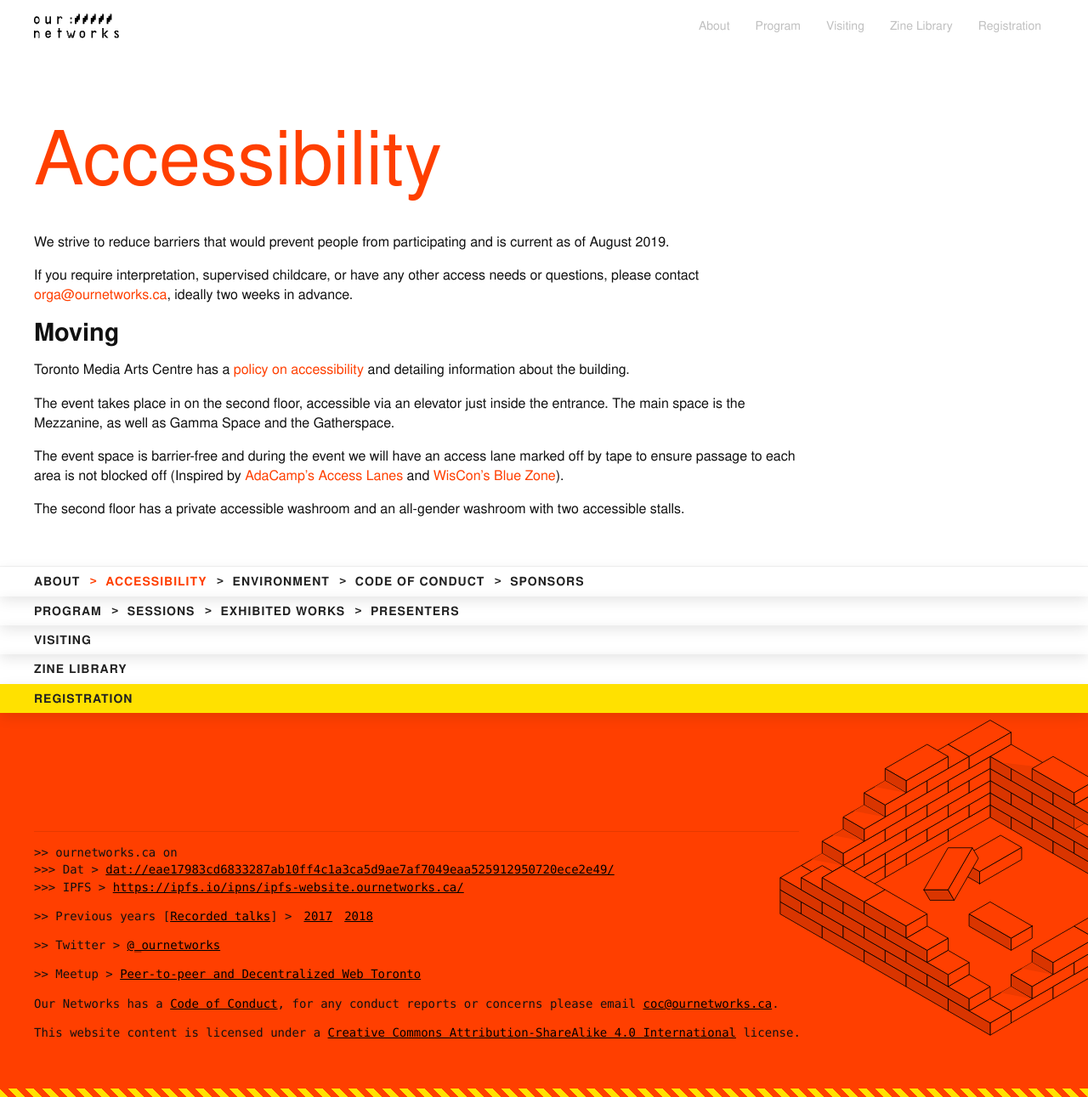
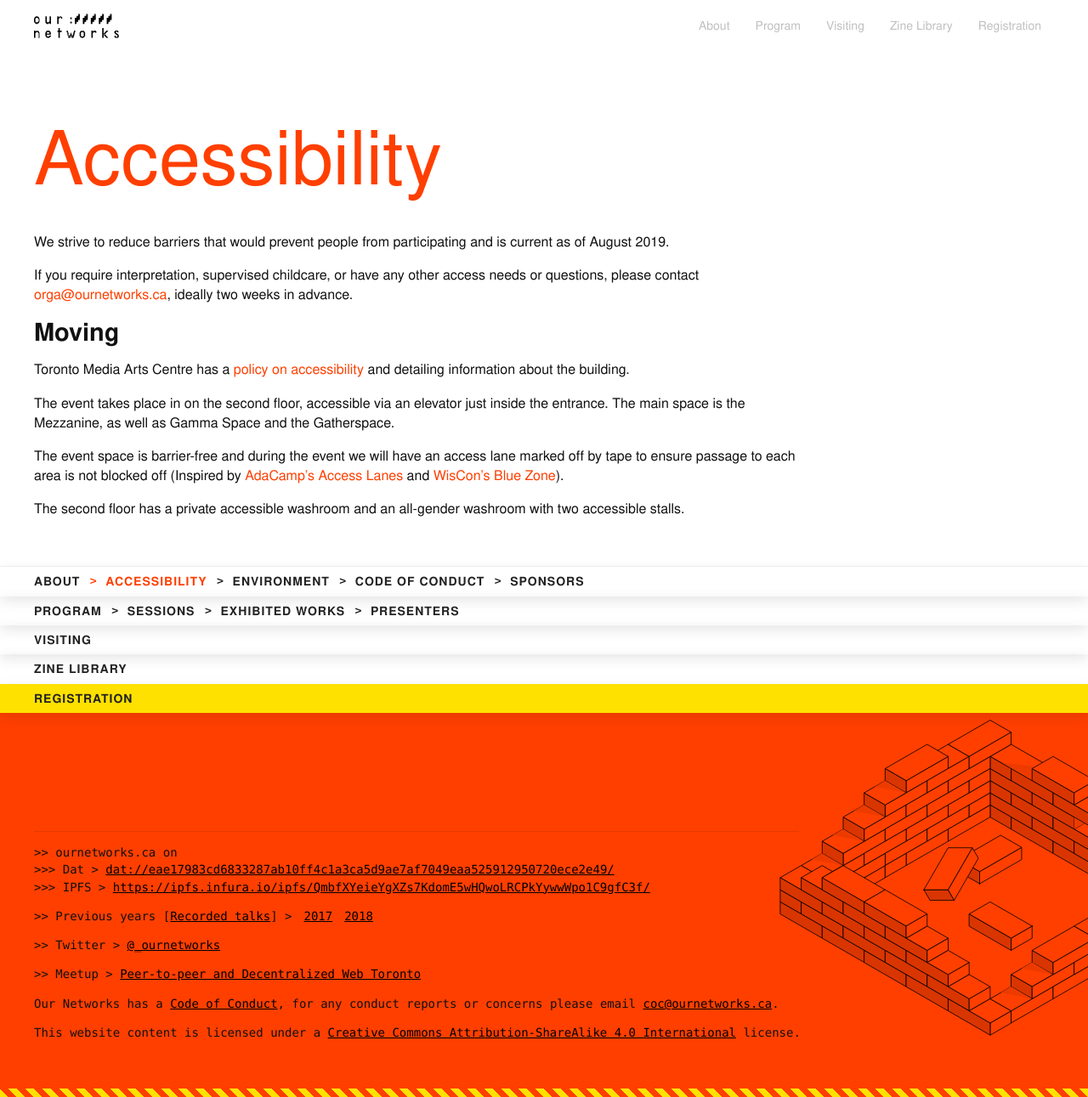
Before and after one commit to ournetworks/ournetworks.ca, a Jekyll site: the page built from accessibility.md, in a window 1280 px wide. Shown: the whole page at 85% size. Built offline with Jekyll 4.4.1, drawn with Linux system fonts in a browser that asks for light colours.

Commit message:
remove class, word break helper, updated ipfs link

```diff
--- a/_includes/footer.html
+++ b/_includes/footer.html
@@ -7,10 +7,10 @@
     <div class="mt-1">
       <p class="mb-0">&gt;&gt; ournetworks.ca on</p>
       <p class="mb-0">
-        &gt;&gt;&gt; Dat > <a href="dat://eae17983cd6833287ab10ff4c1a3ca5d9ae7af7049eaa525912950720ece2e49/">dat://eae17983cd6833287ab10ff4c1a3ca5d9ae7af7049eaa525912950720ece2e49/</a>
+        &gt;&gt;&gt; Dat > <a class="overflow-wrap" href="dat://eae17983cd6833287ab10ff4c1a3ca5d9ae7af7049eaa525912950720ece2e49/">dat://eae17983cd6833287ab10ff4c1a3ca5d9ae7af7049eaa525912950720ece2e49/</a>
       </p>
       <p class="mb-0">
-        &gt;&gt;&gt; IPFS > <a href="https://ipfs.io/ipns/ipfs-website.ournetworks.ca/">https://ipfs.io/ipns/ipfs-website.ournetworks.ca/</a>
+        &gt;&gt;&gt; IPFS > <a class="overflow-wrap" href="{{ site.ipfs_gateway }}/QmbfXYeieYgXZs7KdomE5wHQwoLRCPkYywwWpo1C9gfC3f/">{{ site.ipfs_gateway }}/QmbfXYeieYgXZs7KdomE5wHQwoLRCPkYywwWpo1C9gfC3f/</a>
       </p>
     </div>
 
--- a/_layouts/page.html
+++ b/_layouts/page.html
@@ -3,7 +3,7 @@
 ---
 <div class="container {% if page.fullWidth %}container-full-width{% endif%}">
   <article class="post">
-    <header class="post-header">
+    <header>
       <h1 class="post-title fw-normal heading-2 color-accent">{{ page.title }}</h1>
     </header>
 
--- a/_sass/_typography.scss
+++ b/_sass/_typography.scss
@@ -97,6 +97,12 @@
   font-weight: normal;
 }
 
+// Word break helper
+
+.overflow-wrap {
+  overflow-wrap: break-word;
+}
+
 // Footer
 
 .footer {
@@ -108,12 +114,6 @@
   a:hover {
     text-decoration: none;
   }
-}
-
-// Posts title
-
-.post-header {
-  margin-bottom: 1.2em;
 }
 
 // Typewriter theme effect
```
